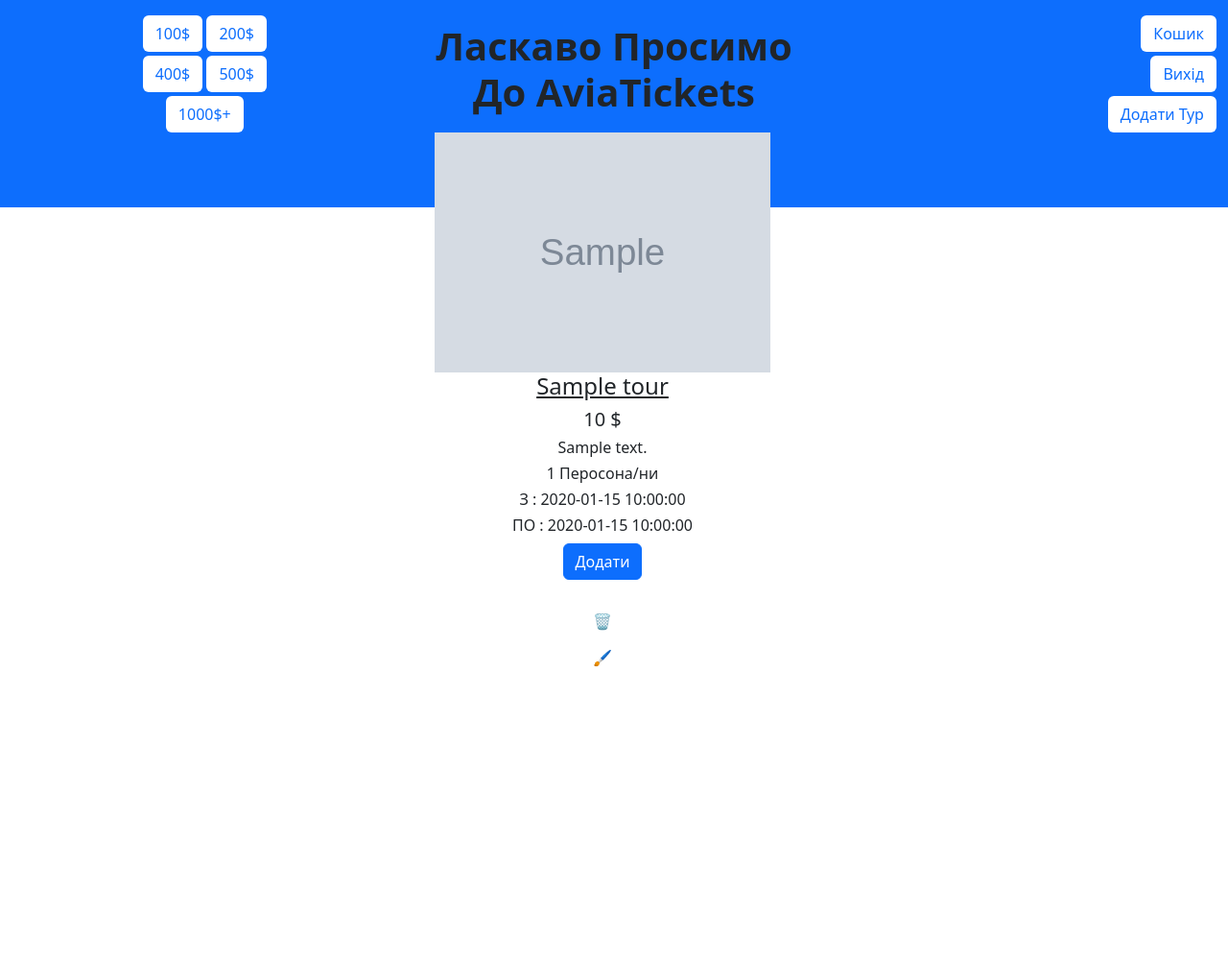
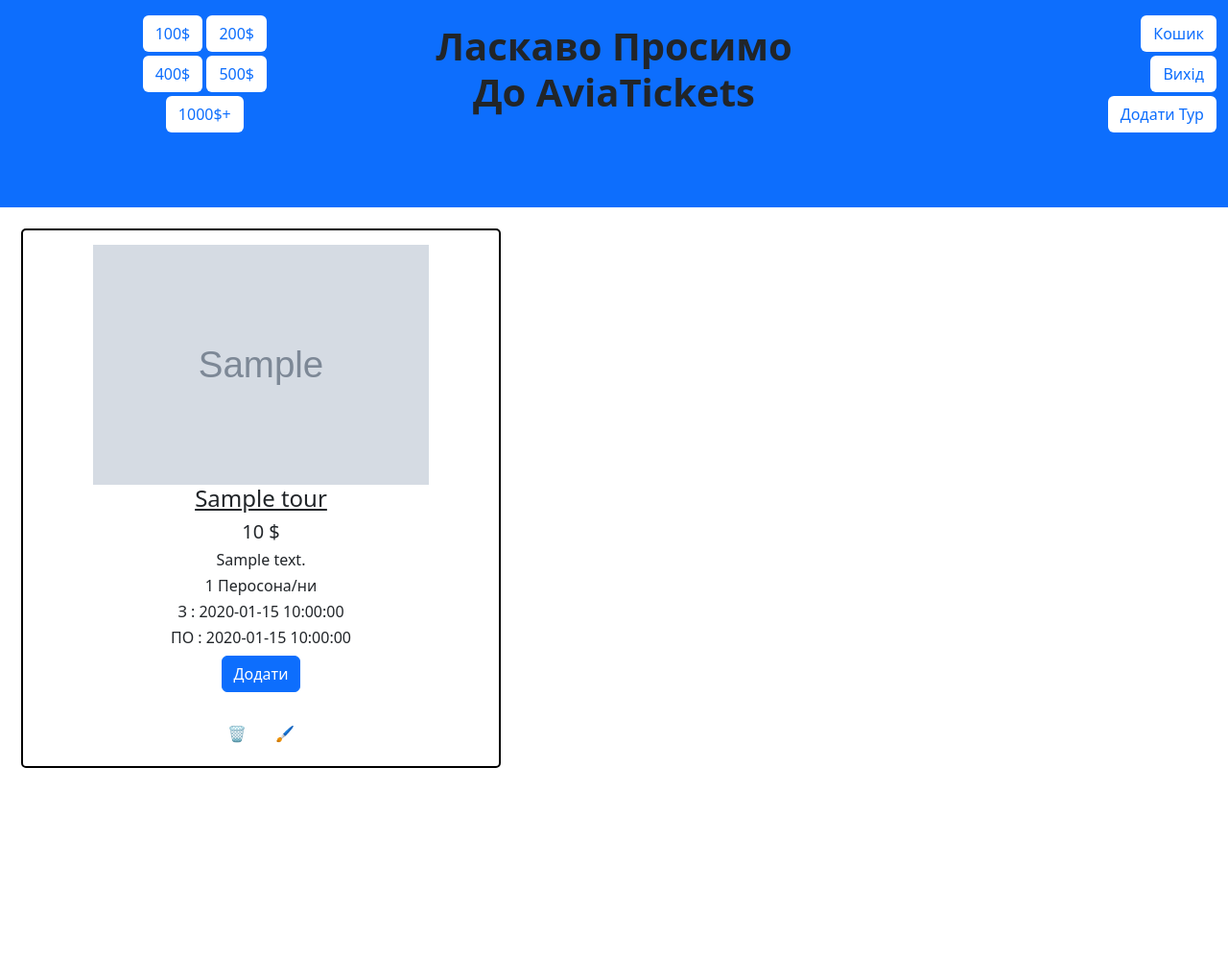
Before and after one commit to Merchi-py/project_1, a FastAPI app: page / in a window 1280 px wide. Shown: the top 999 px of the page at 96% size. Run offline with FastAPI, Linux system fonts and the light colour scheme; the visitor is signed in with stand-in values (Sample User, id 1); tables that the repository leaves empty hold one stand-in row (values such as "Sample post"); grey boxes marked "Sample" are stand-in pictures.

Commit message:
add(main.html): added edit and delete tour buttons

```diff
--- a/templates/main.html
+++ b/templates/main.html
@@ -15,6 +15,7 @@
 
         <div class="col-4 mt-3">
             <div class="center">
+
                 <button class="btn btn-price mb-1 text-primary bg-white" data-price="100">100$</button>
                 <button class="btn btn-price mb-1 text-primary bg-white" data-price="200">200$</button>
                 <br>
@@ -54,8 +55,8 @@
             <div id="price-tours" class="center">
                 {% for tour in tours %}
 
-                <div class="block">
-                    <img style="height: 250px; width: 350px" src="{{ tour.picture }}">
+                <div class="block" style="width: 500px; border: 2px solid black; border-radius: 5px; padding: 15px; margin: 10px;  margin-top: 100px;">
+                    <img style="height: 250px; width: 350px;" src="{{ tour.picture }}">
                     <input class="tourId" type="hidden" value="{{ tour.id }}">
                     <h4><u>{{ tour.name }}</u></h4>
                     <h5>{{ tour.price }} $</h5>
@@ -67,12 +68,10 @@
                     </button>
                     <br><br>
                     {% if user.is_admin %}
-                    <form method="POST" action="/delete_tour/{{ tour.id }}">
+                    <div class="action-buttons">
                         <a class="deleteTour btn btn-white">🗑️</a>
-                    </form>
-                    <form method="post" action="/edit_tour/{{ tour.id }}">
-                        <button class="btn btn-white">🖌️</button>
-                    </form>
+                        <a href="/edit_tour/{{ tour.id }}" class="btn btn-white">🖌️</a>
+                    </div>
                     {% endif %}
                 </div>
                 {% endfor %}
```
